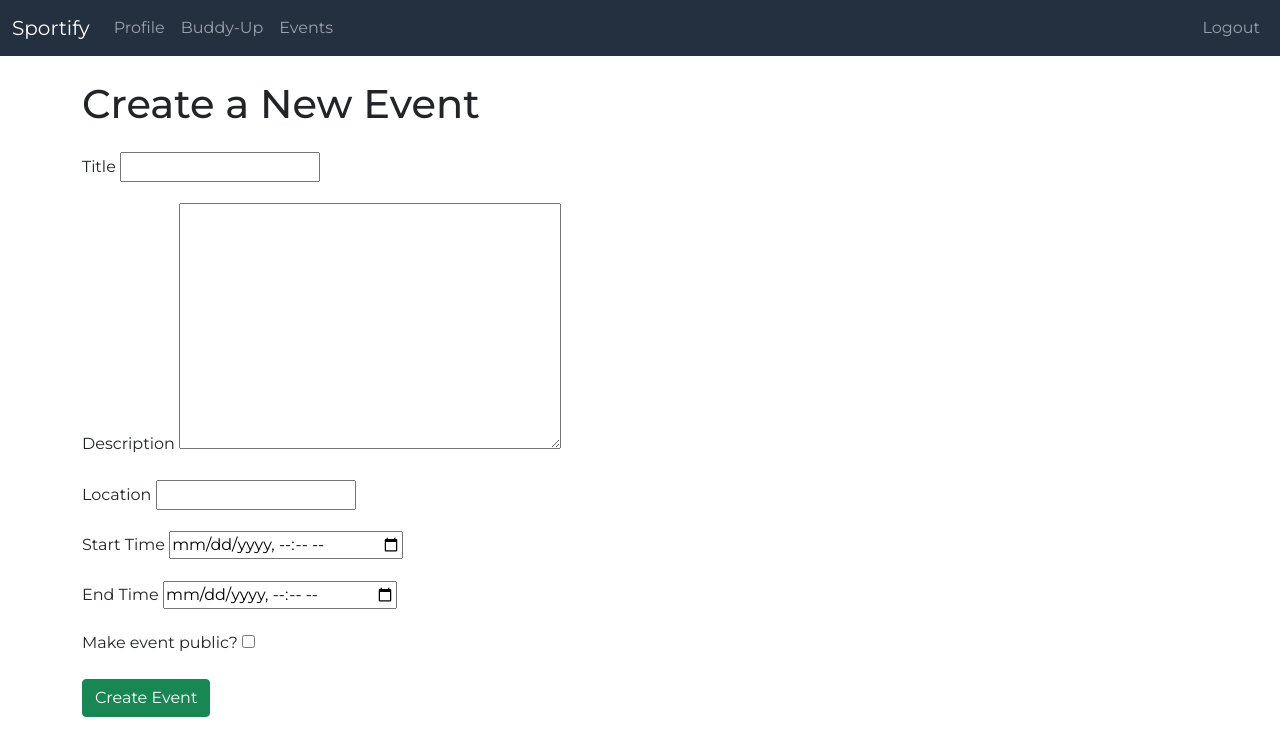
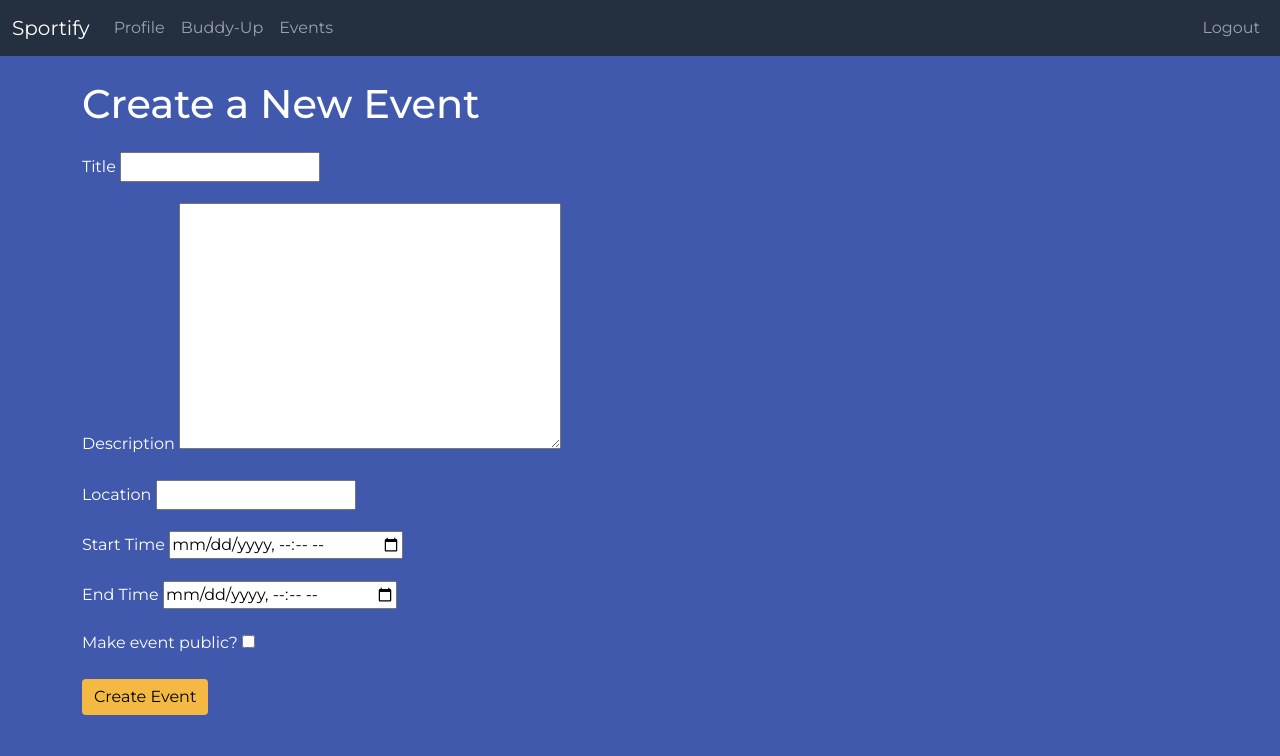
Before and after one commit to hannastj/sportify, a Django app: page /events/create/ in a window 1280 px wide. Shown: the top 756 px of the page. Run offline with Django 3.2, Linux system fonts and the light colour scheme; the visitor is signed in with stand-in values (Sample User, id 1).

Commit message:
Create event page updated

```diff
--- /dev/null
+++ b/static/css/create_event.css
@@ -0,0 +1,10 @@
+body {
+    background: #4059AD;
+    color: #fff;
+  }
+
+  .btn-success {
+    background-color: #F4B942 !important;
+    color: #000000;
+    border: none;
+  }
--- a/templates/events_app/create_event.html
+++ b/templates/events_app/create_event.html
@@ -1,4 +1,14 @@
 {% extends 'base.html' %}
+
+{% load static %}
+
+{% block extra_head %}
+  <!-- Create Event page CSS -->
+  <link rel="stylesheet" href="{% static 'css/create_event.css' %}">
+{% endblock %}
+
+{% block title %}Create Event - Sportify{% endblock %}
+
 {% block content %}
 <div class="container">
   <h1 class="mt-4 mb-4">Create a New Event</h1>
--- a/templates/users_app/edit_profile.html
+++ b/templates/users_app/edit_profile.html
@@ -2,7 +2,7 @@
 {% load static %}
 
 {% block extra_head %}
-  <!-- Edit Profile page CSS only -->
+  <!-- Edit Profile page CSS -->
   <link rel="stylesheet" href="{% static 'css/editprofile.css' %}">
 {% endblock %}
 
```
